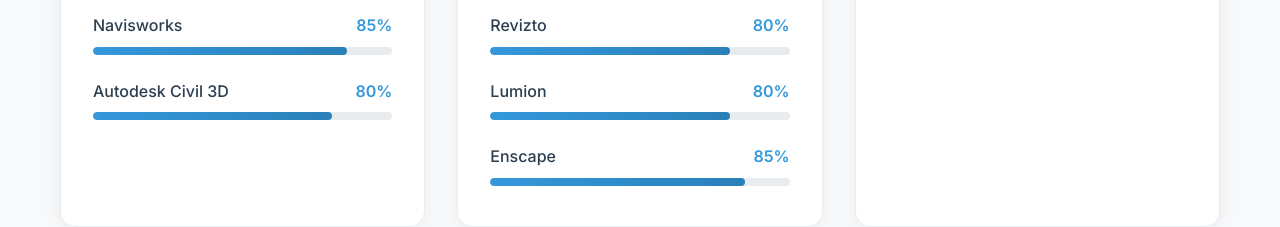
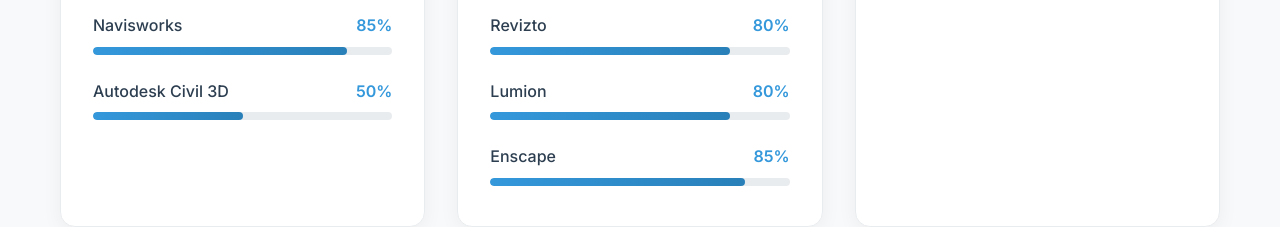
Before and after one commit to 4321chan/Portfolio, a website: page index.html in a window 1280 px wide. Shown: the part 2135-2362 px from the top of the page. Drawn offline with Linux system fonts and the light colour scheme.

Commit message:
Fix Civil 3D skill progress bar to match 50% display

```diff
--- a/index.html
+++ b/index.html
@@ -193,10 +193,10 @@
                         <div class="skill-item">
                             <div class="skill-info">
                                 <span class="skill-name">Autodesk Civil 3D</span>
-                                <span class="skill-percentage">80%</span>
+                                <span class="skill-percentage">50%</span>
                             </div>
                             <div class="skill-bar">
-                                <div class="skill-progress" style="width: 80%"></div>
+                                <div class="skill-progress" style="width: 50%"></div>
                             </div>
                         </div>
                     </div>
```
